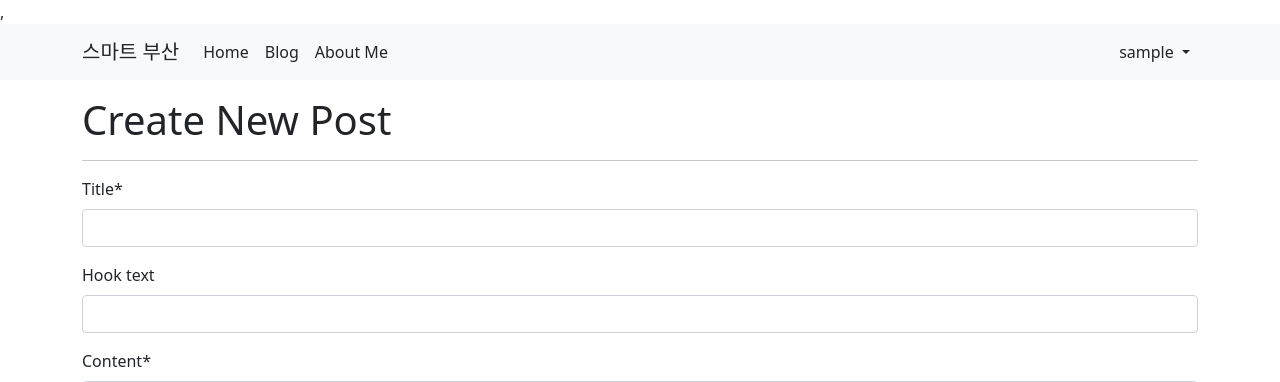
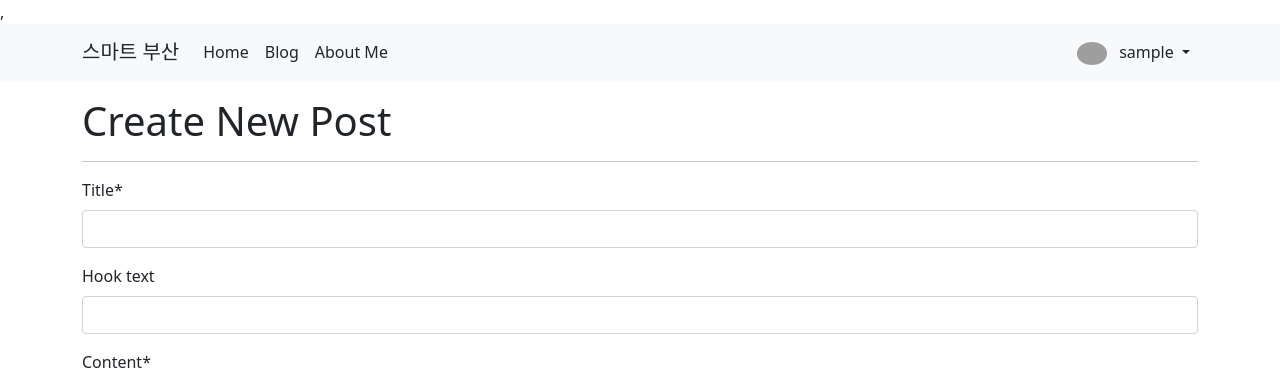
Before and after one commit to hwanggiju/Do_it_django_a_to_z, a Django app: page /blog/create_post/ in a window 1280 px wide. Shown: the top 382 px of the page. Run offline with Django 4.2, Linux system fonts and the light colour scheme; a user stored in the database is signed in; tables that the repository leaves empty hold one stand-in row (values such as "Sample post"); some libraries are stand-ins or nearby versions; grey boxes are pictures that could not be loaded.

Commit message:
사용자 아바타 보여주기

```diff
--- a/blog/templates/blog/navbar.html
+++ b/blog/templates/blog/navbar.html
@@ -24,6 +24,12 @@
           <li class="nav-item dropdown">
             <a class="nav-link dropdown-toggle text-dark" href="#" role="button" data-bs-toggle="dropdown"
               aria-expanded="false">
+              {% if user.socialaccount_set.all.0.get_avatar_url %}
+                <img class="rounded-circle" width="25px" src="{{ user.socialaccount_set.all.0.get_avatar_url }}" alt="">
+              {% else %}
+                <img class="rounded-circle" width="30px" src="https://doitdjango.com/avatar/id/1262/34d2cab3b708aea9/svg/{{ user.email }}">
+              {% endif %}
+              &nbsp;
               {{ user.username }}
             </a>
             <div class="dropdown-menu" aria-labelledby="navbarDropdownMenuLink">
```
